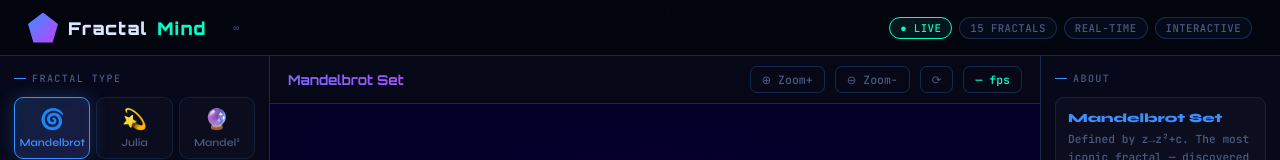
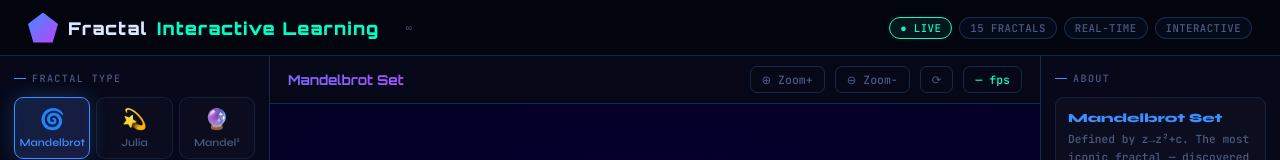
Before and after one commit to GulsumBegam/fractal, a plain HTML site: page index.html in a window 1280 px wide. Shown: the top 160 px of the page. Drawn offline with Linux system fonts and the light colour scheme.

Commit message:
Update and rename fractalmind_v2.html to index.html

```diff
--- a/fractalmind_v2.html
+++ b/index.html
@@ -3,7 +3,7 @@
 <head>
 <meta charset="UTF-8">
 <meta name="viewport" content="width=device-width, initial-scale=1.0">
-<title>FractalMind ∞ Universe Explorer</title>
+<title>Fractal ∞ Universe Explorer</title>
 <link rel="preconnect" href="https://fonts.googleapis.com">
 <link href="https://fonts.googleapis.com/css2?family=Orbitron:wght@400;700;900&family=JetBrains+Mono:ital,wght@0,300;0,500;1,300&family=Syne:wght@400;600;800&display=swap" rel="stylesheet">
 <style>
@@ -380,7 +380,7 @@ canvas.pulse{animation:canvasPulse 0.4s ease-out}
 <header>
   <div class="logo">
     <div class="logo-gem"></div>
-    Fractal<em>Mind</em> &nbsp;<span style="color:var(--muted);font-size:0.6rem;font-weight:400">∞</span>
+    Fractal<em> Interactive Learning </em> &nbsp;<span style="color:var(--muted);font-size:0.6rem;font-weight:400">∞</span>
   </div>
   <div class="hbadges">
     <span class="hbadge live">● LIVE</span>
```
